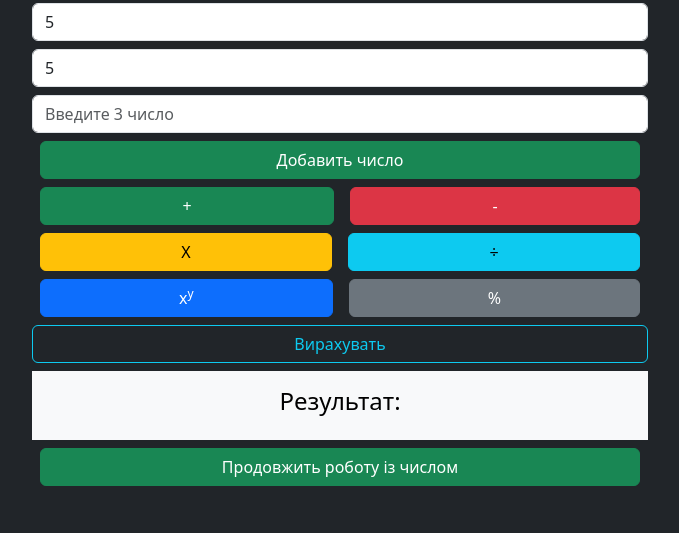
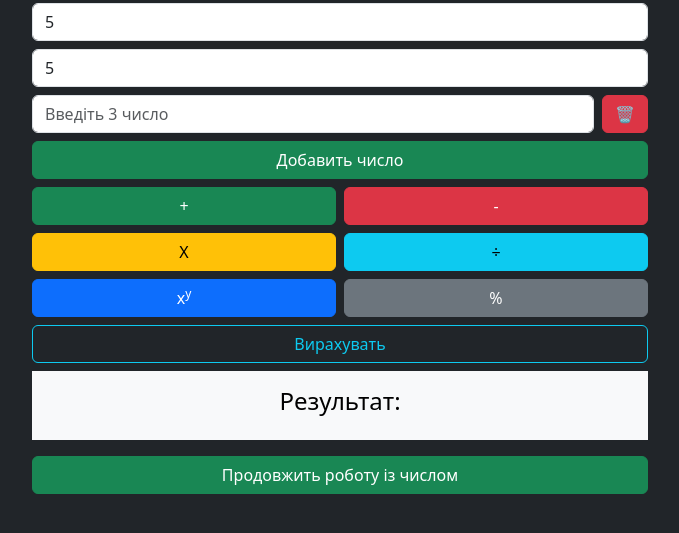
Before and after one commit to Vladyslav9112/calc, a plain HTML site: page index.html in a window 1280 px wide. Both pictures are taken after typing "5", "5" into the empty fields and a click on the button "Добавить число". Shown: the part 101-634 px from the top of the page, without its empty margins (300-979 px from the left). Drawn offline with nearby package versions, Linux system fonts and the light colour scheme.

Commit message:
I made a description of the project, added a button to remove additional inputs and corrected the style

```diff
--- a/app.js
+++ b/app.js
@@ -23,16 +23,31 @@ addInputBtn.addEventListener("click", () => {
     addInputBtn.disabled = false;
   }
 
+  const inputWrapper = document.createElement("div");
+  inputWrapper.className = "d-flex align-items-center gap-2 mb-2";
+
   const input = document.createElement("input");
   input.type = "number";
-  input.className = "form-control mb-2 inputNumbers";
+  input.className = "form-control inputNumbers";
   input.placeholder = `Введіть число`;
-  input.id = ``;
   input.value = "";
-  inputWithNumbers.appendChild(input);
+
+  const deleteBtn = document.createElement("button");
+  deleteBtn.type = "button";
+  deleteBtn.className = "btn btn-s btn-danger";
+  deleteBtn.innerText = "🗑️";
+
+  deleteBtn.addEventListener("click", () => {
+    inputWrapper.remove();
+  });
+
+  inputWrapper.appendChild(input);
+  inputWrapper.appendChild(deleteBtn);
+
+  inputWithNumbers.appendChild(inputWrapper);
 
   idCounter++;
-  input.placeholder = `Введите ${idCounter} число`;
+  input.placeholder = `Введіть ${idCounter} число`;
 });
 
 function calculateSum() {
--- a/index.html
+++ b/index.html
@@ -33,28 +33,22 @@
         />
       </div>
       <div class="d-flex flex-column mb-2">
-        <button class="btn btn-success flex-grow-1 mx-2" id="addInput">
+        <button class="btn btn-success flex-grow-1" id="addInput">
           Добавить число
         </button>
       </div>
       <div class="d-flex flex-column mb-2">
-        <div class="d-flex mb-2">
-          <button class="btn btn-success flex-grow-1 mx-2" id="plus">+</button>
-          <button class="btn btn-danger flex-grow-1 mx-2" id="minus">-</button>
+        <div class="d-flex mb-2 gap-2">
+          <button class="btn btn-success w-50" id="plus">+</button>
+          <button class="btn btn-danger w-50" id="minus">-</button>
         </div>
-        <div class="d-flex mb-2">
-          <button class="btn btn-warning flex-grow-1 mx-2" id="multiply">
-            Х
-          </button>
-          <button class="btn btn-info flex-grow-1 mx-2" id="divide">÷</button>
+        <div class="d-flex mb-2 gap-2">
+          <button class="btn btn-warning w-50" id="multiply">Х</button>
+          <button class="btn btn-info w-50" id="divide">÷</button>
         </div>
-        <div class="d-flex">
-          <button class="btn btn-primary flex-grow-1 mx-2" id="power">
-            x<sup>y</sup>
-          </button>
-          <button class="btn btn-secondary flex-grow-1 mx-2" id="modulus">
-            %
-          </button>
+        <div class="d-flex gap-2">
+          <button class="btn btn-primary w-50" id="power">x<sup>y</sup></button>
+          <button class="btn btn-secondary w-50" id="modulus">%</button>
         </div>
       </div>
       <button class="btn btn-outline-info w-100 mb-2" id="submit">
@@ -66,7 +60,7 @@
         <p id="result" class="mb-0"></p>
       </div>
       <div class="d-flex">
-        <button class="btn btn-success w-100 mx-2" id="continueWithNumber">
+        <button class="btn btn-success w-100 my-2" id="continueWithNumber">
           Продовжить роботу із числом
         </button>
       </div>
```
Also changed, not shown: 1 other file.
